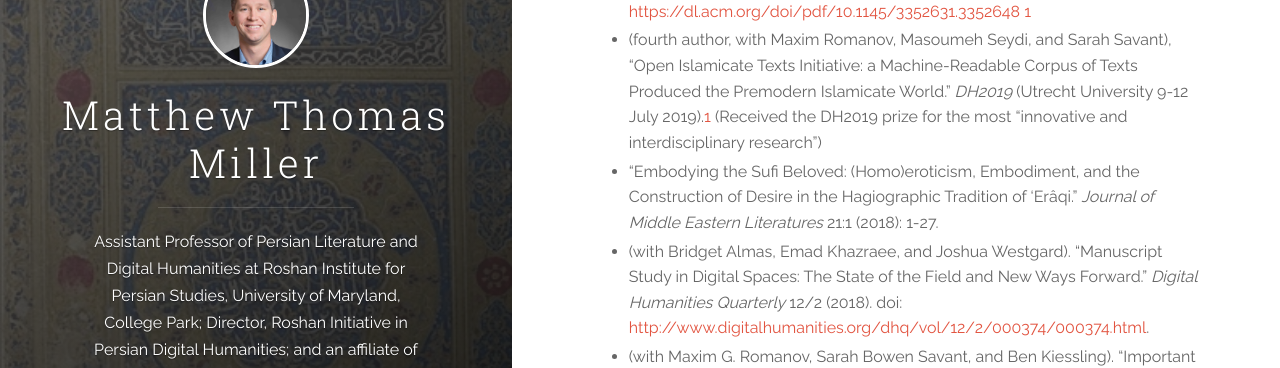
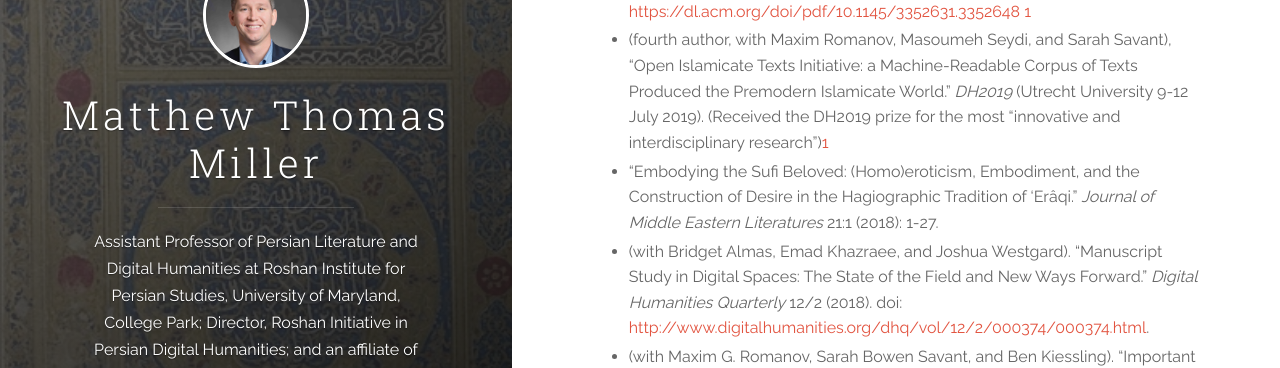
Before and after one commit to MatthewThomasMiller/MatthewThomasMiller.github.io, a Jekyll site: the page built from about-me.md, in a window 1280 px wide and 900 px high, scrolled down 1776 px. Shown: the part 178-546 px from the top of the window. Built offline with Jekyll 4.4.1, drawn with Linux system fonts in a browser that asks for light colours.

Commit message:
Update about-me.md

```diff
--- a/about-me.md
+++ b/about-me.md
@@ -32,7 +32,7 @@ Matthew Thomas Miller, PhD. is Assistant Professor of Persian Literature and Dig
 
 * (with Benjamin Kiessling, Gennady Kuran, and Kader Smail), "Advances and Limitations in Open Source Arabic-Script OCR: A Case Study." *Digital Studies/Le champ numérique*. Forthcoming 2021.
 * (third author, with Benjamin Kiessling and Daniel Stökl Ben Ezra). "BADAM: A Public Dataset for Baseline Detection in Arabic-script Manuscripts." *HIP 2019: 5th International Workshop on Historical Document Imaging and Processing* (October 20th-21st, 2019).* doi: [https://dl.acm.org/doi/pdf/10.1145/3352631.3352648](https://dl.acm.org/doi/pdf/10.1145/3352631.3352648) [^1]
-* (fourth author, with Maxim Romanov, Masoumeh Seydi, and Sarah Savant), "Open Islamicate Texts Initiative: a Machine-Readable Corpus of Texts Produced the Premodern Islamicate World." *DH2019* (Utrecht University 9-12 July 2019).[^1] (Received the DH2019 prize for the most "innovative and interdisciplinary research")
+* (fourth author, with Maxim Romanov, Masoumeh Seydi, and Sarah Savant), "Open Islamicate Texts Initiative: a Machine-Readable Corpus of Texts Produced the Premodern Islamicate World." *DH2019* (Utrecht University 9-12 July 2019). (Received the DH2019 prize for the most "innovative and interdisciplinary research")[^1]
 * "Embodying the Sufi Beloved: (Homo)eroticism, Embodiment, and the Construction of Desire in the Hagiographic Tradition of ‘Erâqi." *Journal of Middle Eastern Literatures* 21:1 (2018): 1-27.
 * (with Bridget Almas, Emad Khazraee, and Joshua Westgard). "Manuscript Study in Digital Spaces: The State of the Field and New Ways Forward." *Digital Humanities Quarterly* 12/2 (2018). doi: [http://www.digitalhumanities.org/dhq/vol/12/2/000374/000374.html](http://www.digitalhumanities.org/dhq/vol/12/2/000374/000374.html).
 * (with Maxim G. Romanov, Sarah Bowen Savant, and Ben Kiessling). “Important New Developments in Arabographic Optical Character Recognition (OCR).” *Al-ʿUṣūr al-Wusṭā: The Journal of Middle East Medievalists* 25 (2017). [Available here](https://ajs.hcommons.org/deposits/item/hc:16627/).
@@ -41,7 +41,7 @@ Matthew Thomas Miller, PhD. is Assistant Professor of Persian Literature and Dig
 
 # Public Intellectual Writing
 
- * “[The Kite Runner Critiqued: New Orientalism Goes to the Big Screen](http://www.commondreams.org/views/2008/01/05/kite-runner-critiqued-new-orientalism-goes-big-screen).” *CommonDreams* (Jan 2008). Available for download [here](https://www.academia.edu/6972322/The_Kite_Runner_Critiqued_New_Orientalism_ Goes_to_the_Big_Screen). Translated into Persian: “Ravâyati neo-orientâlisti az khâvarmiyâneh: naqdi digar bar ‘Bâdbâdak-bâz’.” Jahân-e Ketâb sâl-e sizdahom, shomâreh-ye 3 va 4 (Khordâd va Tir 1387). Translated by Ahmad Sayf. Available [here](http://www.ensani.ir/fa/content/236052/default.aspx).
+ * “[The Kite Runner Critiqued: New Orientalism Goes to the Big Screen](http://www.commondreams.org/views/2008/01/05/kite-runner-critiqued-new-orientalism-goes-big-screen).” *CommonDreams* (Jan 2008). Available for download [here](https://www.academia.edu/6972322/The_Kite_Runner_Critiqued_New_Orientalism_Goes_to_the_Big_Screen). Translated into Persian: “Ravâyati neo-orientâlisti az khâvarmiyâneh: naqdi digar bar ‘Bâdbâdak-bâz’.” Jahân-e Ketâb sâl-e sizdahom, shomâreh-ye 3 va 4 (Khordâd va Tir 1387). Translated by Ahmad Sayf. Available [here](http://www.ensani.ir/fa/content/236052/default.aspx).
 
 # Course Offerings
 
```
